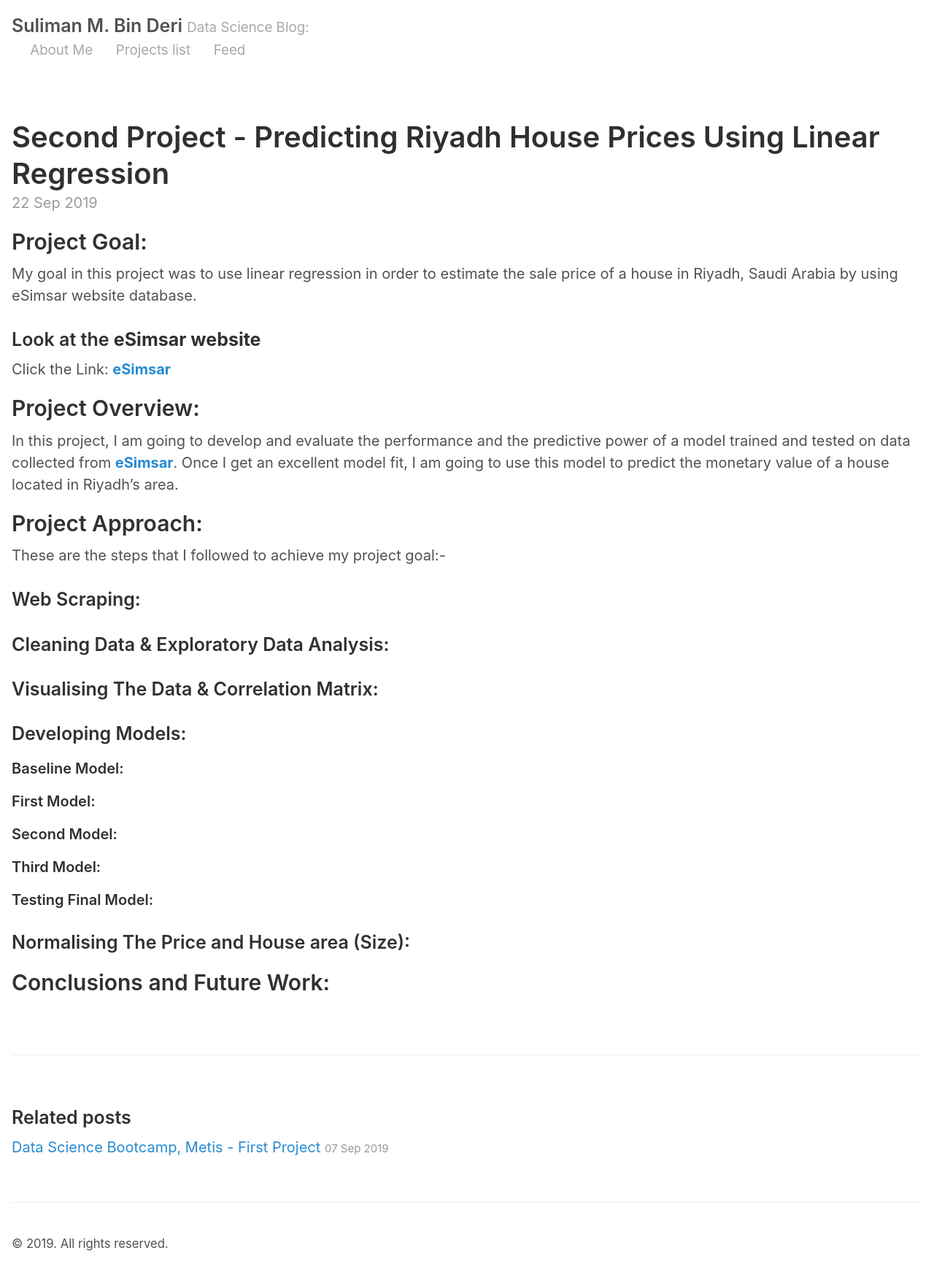
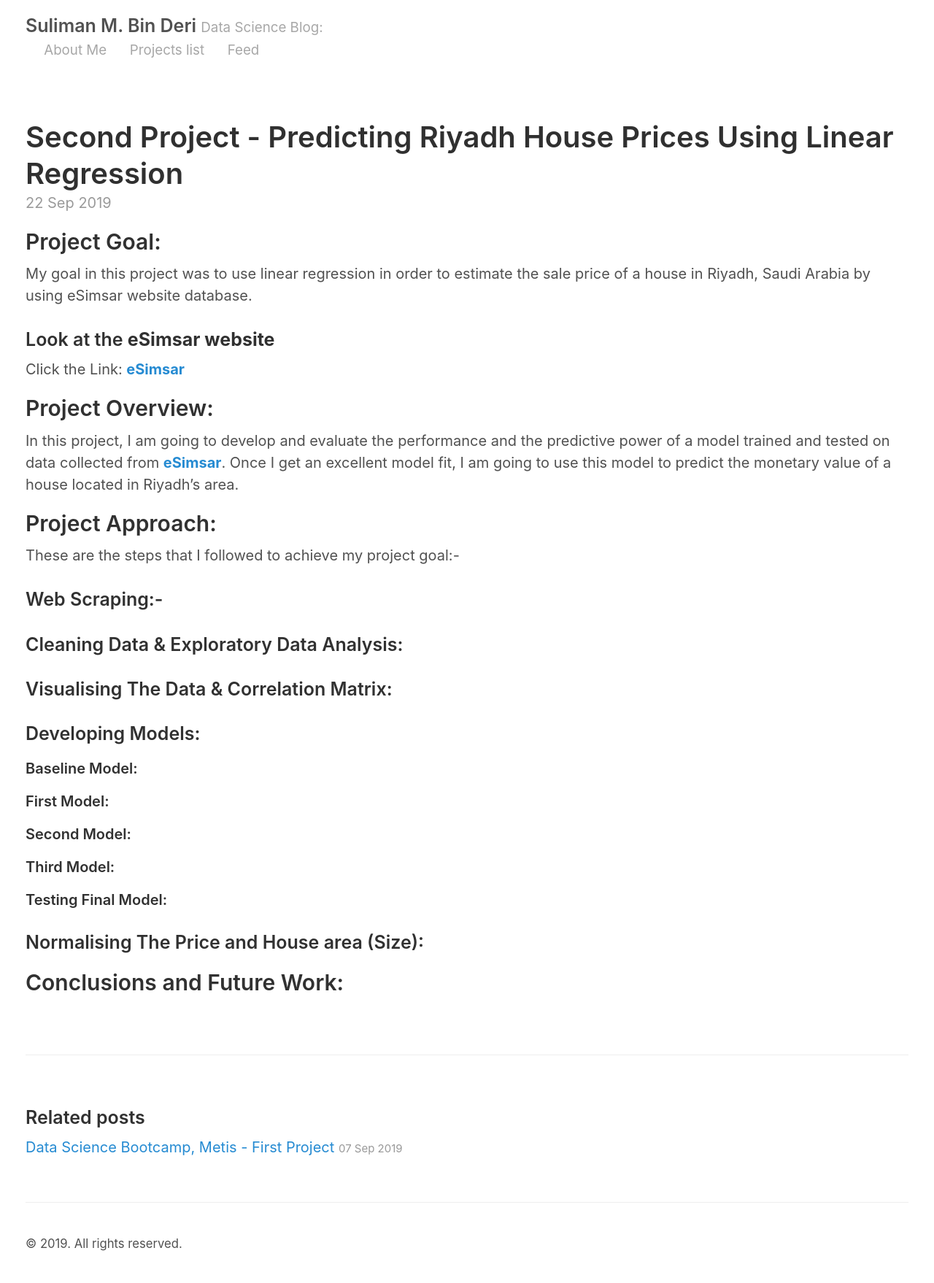
Before and after one commit to SulimanMD/SulimanMD.github.io, a Jekyll site: the page built from _posts/2019-09-22-Project_2.md, in a window 1280 px wide. Shown: the whole page at 73% size. Built offline with Jekyll 4.4.1, drawn with Linux system fonts in a browser that asks for light colours.

Commit message:
Commit number 18

```diff
--- a/_posts/2019-09-22-Project_2.md
+++ b/_posts/2019-09-22-Project_2.md
@@ -20,7 +20,7 @@ In this project, I am going to develop and evaluate the performance and the pred
 
 These are the steps that I followed to achieve my project goal:-
 
-### Web Scraping:
+### Web Scraping:-
 
 
 
--- a/_sass/_layout.scss
+++ b/_sass/_layout.scss
@@ -4,10 +4,10 @@
 
 .container {
   max-width: auto;
-  padding-left:  0.8rem;
-  padding-right: 0.8rem;
-  margin-left:  auto;
-  margin-right: auto;
+  padding-left:  1rem;
+  padding-right: 1rem;
+  margin-left:  0.75em;
+  margin-right: 0.75em;
 }
 
 footer {
```
